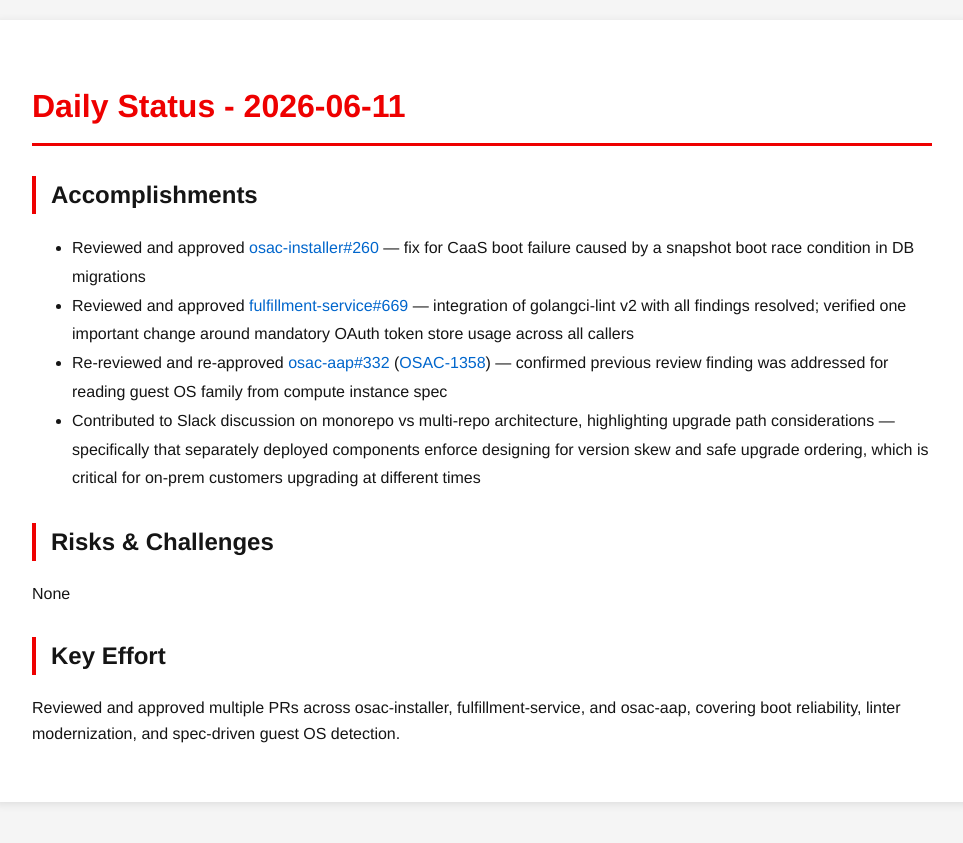
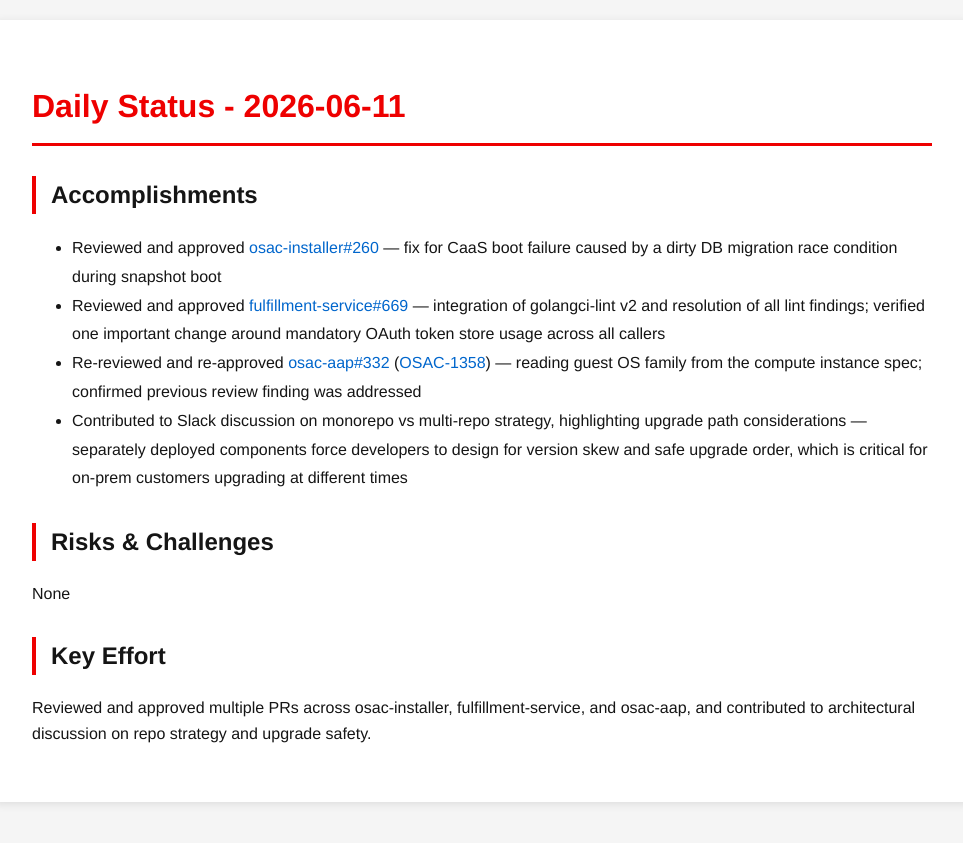
Before and after one commit to tzvatot/daily-status, a Jekyll site: the page built from 2026-06-11.md, in a window 1280 px wide. Shown: the top 843 px of the page, without its empty margins (158-1121 px from the left). Built offline with Jekyll 4.4.1, drawn with Linux system fonts in a browser that asks for light colours.

Commit message:
Daily status update - 2026-06-11

```diff
--- a/2026-06-11.md
+++ b/2026-06-11.md
@@ -7,13 +7,13 @@
 # Daily Status - 2026-06-11
 
 ## Accomplishments
-- Reviewed and approved [osac-installer#260](https://github.com/osac-project/osac-installer/pull/260) — fix for CaaS boot failure caused by a snapshot boot race condition in DB migrations
-- Reviewed and approved [fulfillment-service#669](https://github.com/osac-project/fulfillment-service/pull/669) — integration of golangci-lint v2 with all findings resolved; verified one important change around mandatory OAuth token store usage across all callers
-- Re-reviewed and re-approved [osac-aap#332](https://github.com/osac-project/osac-aap/pull/332) ([OSAC-1358](https://redhat.atlassian.net/browse/OSAC-1358)) — confirmed previous review finding was addressed for reading guest OS family from compute instance spec
-- Contributed to Slack discussion on monorepo vs multi-repo architecture, highlighting upgrade path considerations — specifically that separately deployed components enforce designing for version skew and safe upgrade ordering, which is critical for on-prem customers upgrading at different times
+- Reviewed and approved [osac-installer#260](https://github.com/osac-project/osac-installer/pull/260) — fix for CaaS boot failure caused by a dirty DB migration race condition during snapshot boot
+- Reviewed and approved [fulfillment-service#669](https://github.com/osac-project/fulfillment-service/pull/669) — integration of golangci-lint v2 and resolution of all lint findings; verified one important change around mandatory OAuth token store usage across all callers
+- Re-reviewed and re-approved [osac-aap#332](https://github.com/osac-project/osac-aap/pull/332) ([OSAC-1358](https://redhat.atlassian.net/browse/OSAC-1358)) — reading guest OS family from the compute instance spec; confirmed previous review finding was addressed
+- Contributed to Slack discussion on monorepo vs multi-repo strategy, highlighting upgrade path considerations — separately deployed components force developers to design for version skew and safe upgrade order, which is critical for on-prem customers upgrading at different times
 
 ## Risks & Challenges
 None
 
 ## Key Effort
-Reviewed and approved multiple PRs across osac-installer, fulfillment-service, and osac-aap, covering boot reliability, linter modernization, and spec-driven guest OS detection.
+Reviewed and approved multiple PRs across osac-installer, fulfillment-service, and osac-aap, and contributed to architectural discussion on repo strategy and upgrade safety.
```
